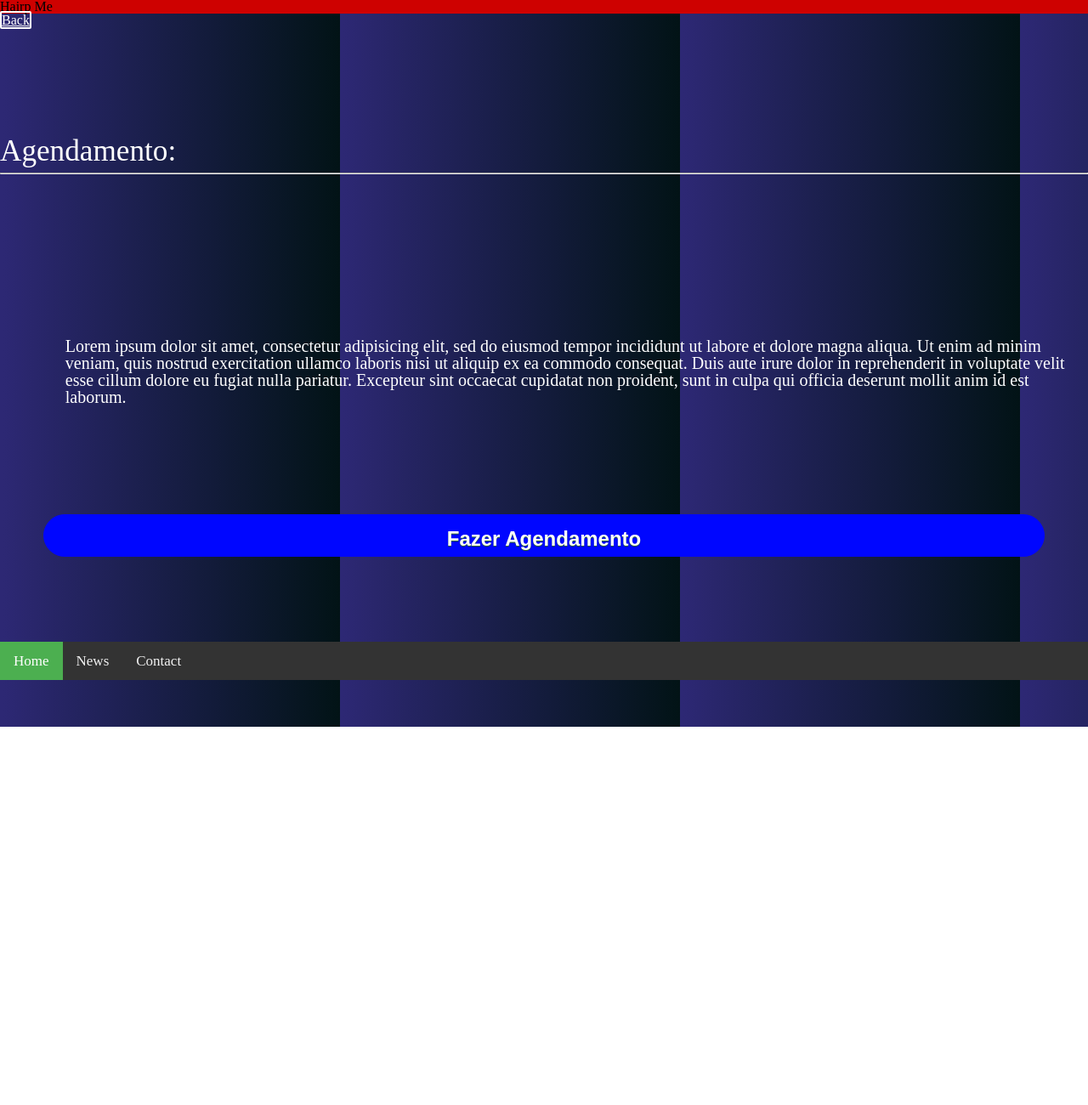
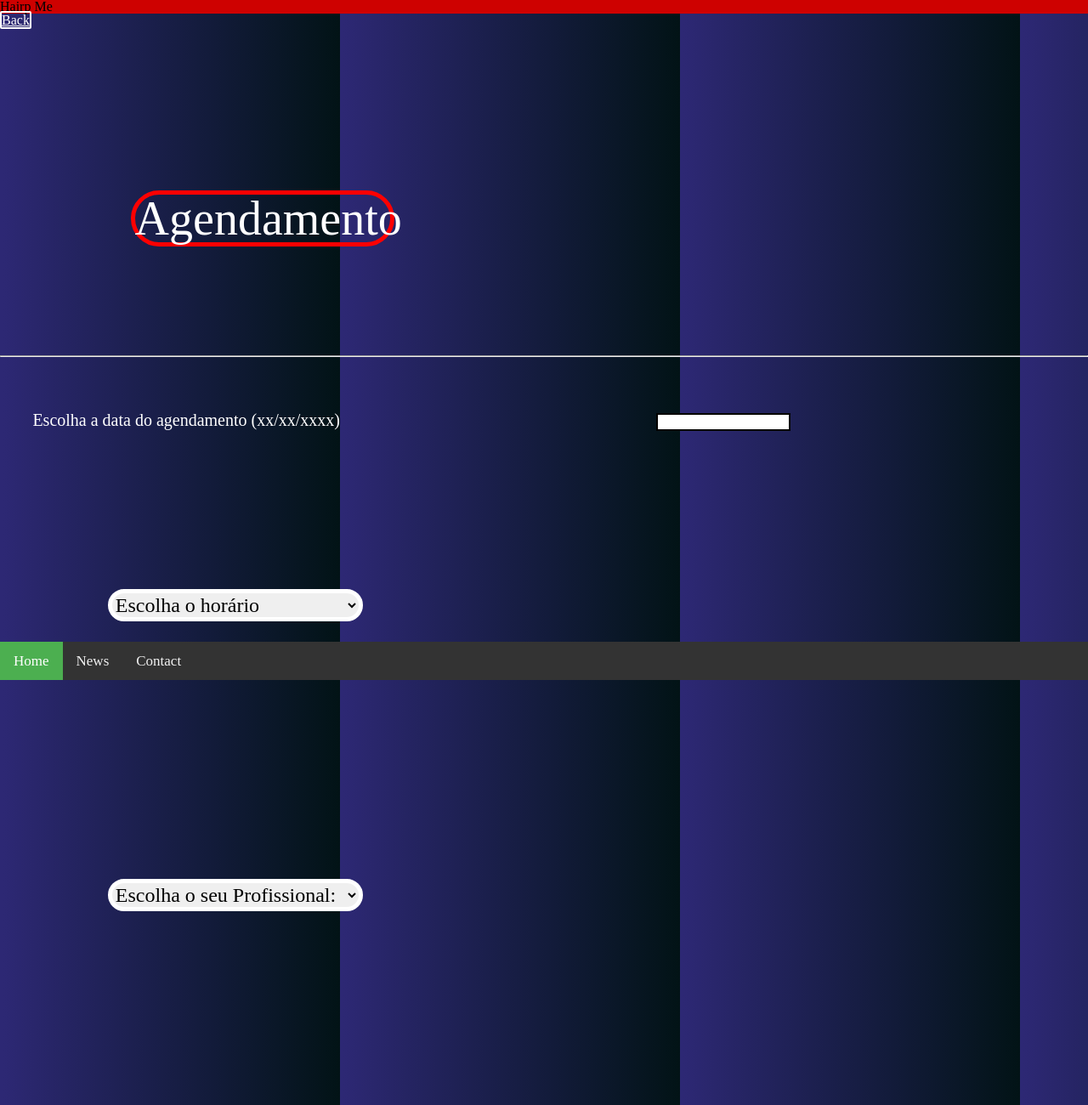
Before and after one commit to lucacm/Prototipo-APP, a plain HTML site: page agendamento.html in a window 1280 px wide. Shown: the top 1300 px of the page at 85% size. Before the commit the page ends 855 px from the top, so only its background shows below. Drawn offline with Linux system fonts and the light colour scheme.

Commit message:
QUASE PRONTO

```diff
--- a/agendamento.html
+++ b/agendamento.html
@@ -20,15 +20,49 @@
 		<a class="back" href="barbearias.html">Back</a>
 	</div>
 
-	<div class="agendamento">Agendamento:</div>
+	<div class="agendamento">Agendamento</div>
 	<hr>
 
-	<div class="dados">Lorem ipsum dolor sit amet, consectetur adipisicing elit, sed do eiusmod
-	tempor incididunt ut labore et dolore magna aliqua. Ut enim ad minim veniam,
-	quis nostrud exercitation ullamco laboris nisi ut aliquip ex ea commodo
-	consequat. Duis aute irure dolor in reprehenderit in voluptate velit esse
-	cillum dolore eu fugiat nulla pariatur. Excepteur sint occaecat cupidatat non
-	proident, sunt in culpa qui officia deserunt mollit anim id est laborum.</div>
+	<form>
+		<p class = "data"> Escolha a data do agendamento (xx/xx/xxxx)<input class = "box" type="text"></p>
+	</form>
+
+	<div class = "horario">
+		<select class = "horario-text">
+			<option value="Filtrar Por:">Escolha o horário</option>
+	        <option value="Ademilton">10:00</option>
+	        <option value="meno">10:30</option>
+	        <option value="Ronald">11:00</option>
+	        <option value="Johnny">11:30</option>
+	        <option value="menoifheg">12:00</option>
+	        <option value="menot">12:30</option>
+	        <option value="menogt">13:00</option>
+	        <option value="menober">13:30</option>
+	        <option value="menobfe">14:00</option>
+	        <option value="menofbd">14:30</option>
+	        <option value="menof">15:00</option>
+	        <option value="menobfd">15:30</option>
+	        <option value="menot4">16:00</option>
+	        <option value="meno3214">16:30</option>
+	        <option value="meno121213">17:30</option>
+	        <option value="meno222">18:00</option>
+	        <option value="meno2121">18:30</option>
+	        <option value="meno21">19:00</option>
+	        <option value="meno1">19:30</option>
+	        <option value="meno2">20:00</option>
+
+		</select>
+	</div>
+
+	<div class = "filtro">
+		<select class = "filtro-text">
+			<option value="Filtrar Por:">Escolha o seu Profissional:</option>
+	        <option value="Ademilton">Ademilton</option>
+	        <option value="Ronald">Ronaldinho</option>
+	        <option value="Johnny">Johnny Cleber</option>
+	        <option value="meno">Mc Menó da VG</option>
+		</select>
+	</div>
 
 
 	<div class="links">
--- a/assets/css/agendamento.css
+++ b/assets/css/agendamento.css
@@ -80,13 +80,20 @@
 	}
 
 	.agendamento{
-		 font-size: 2.2rem;
-       text-align: left;
-       margin-top: 10%;
-       color:white;
-       font-family: 'Zilla Slab Highlight';
-
-	}
+        text-align: center;
+        font-size: 3.5rem;
+        border-style: solid;
+        border-width: 2px;
+        border-radius: 210px;
+        margin-top: 15%;
+        margin-bottom: 10%;
+        width: 300px;
+        margin-left: 12%;
+        color: white;
+        border-color: red;
+        border-width: 5px;
+        font-family: Zilla slab;
+    }
 
 	.dados{
 		margin-top: 15%;
@@ -132,6 +139,22 @@
 		margin-right: 4%;
 	}
 
+	.data{
+		font-size: 20px;
+		color: white;
+		margin-left: 3%;
+		margin-top: 5%;
+	}
+
+
+	.box{
+		border-style: solid;
+		border-color: black;
+		border-width: 2px;
+		width: 150px;
+		margin-left: 30%;
+	}
+
 	/* Place the navbar at the bottom of the page, and make it stick */
     .navbar {
         background-color: #333;
@@ -164,4 +187,54 @@
         color: white;
     }
 
+    .filtro{
+        text-align: left;
+        margin-top: 10%;
+        margin-left: 9%;
+
+
+    }
+
+    .filtro-text{
+        text-align: left;
+        font-size: 1.5rem;
+        border-style: solid;
+        border-width: 1px;
+        border-radius: 110px;
+        margin-top: 5%;
+        margin-left: 6%;
+        margin-bottom: 10%;
+        margin-left: 1%;
+        width: 300px;
+        color: black;
+        border-color: white;
+        border-width: 5px;
+        font-family: Signika negativa;
+    }
+
+    .horario{
+        text-align: left;
+        margin-top: 10%;
+        margin-left: 9%;
+
+
+    }
+
+    .horario-text{
+        text-align: left;
+        font-size: 1.5rem;
+        border-style: solid;
+        border-width: 1px;
+        border-radius: 110px;
+        margin-top: 5%;
+        margin-left: 6%;
+        margin-bottom: 10%;
+        margin-left: 1%;
+        width: 300px;
+        color: black;
+        border-color: white;
+        border-width: 5px;
+        font-family: Signika negativa;
+    }
+
 }
--- a/assets/css/barbearias.css
+++ b/assets/css/barbearias.css
@@ -94,7 +94,7 @@
         border:1px solid #d83526;
         display:inline-block;
         color:#ffffff;
-        font-family:Arial;
+        font-family:Signika Negativa;
         font-size:40px;
         font-weight:bold;
         font-style:normal;
@@ -123,6 +123,7 @@
         color: white;
         border-color: red;
         border-width: 5px;
+        font-family: Zilla slab;
     }
 
     .filtro{
@@ -145,6 +146,7 @@
         color: black;
         border-color: white;
         border-width: 5px;
+        font-family: Signika negativa;
     }
 
     /* Regular tamanhos da width */
--- a/assets/css/questionario_4.css
+++ b/assets/css/questionario_4.css
@@ -169,8 +169,8 @@
 		text-decoration:none;
 		text-shadow:0px 1px 0px #2f6627;
 		text-align: center;
-		font-family:Arial;
-		font-size:24px;
+		font-family:Signika negativa;
+		font-size:28px;
 		font-weight:bold;
 		font-style:normal;
 
```
Also changed, not shown: assets/css/questionario 1.css (+14 -2 lines), assets/css/questionario 2.css (+47 -2 lines), assets/css/resultado.css (+6 -6 lines), barbearias.html (+4 -4 lines), index.html (+2 -2 lines), questionario 1.html (+16 -14 lines), questionario 2.html (+7 -12 lines), questionario_4.html (+2 -11 lines), resultado.html (+2 -2 lines).
